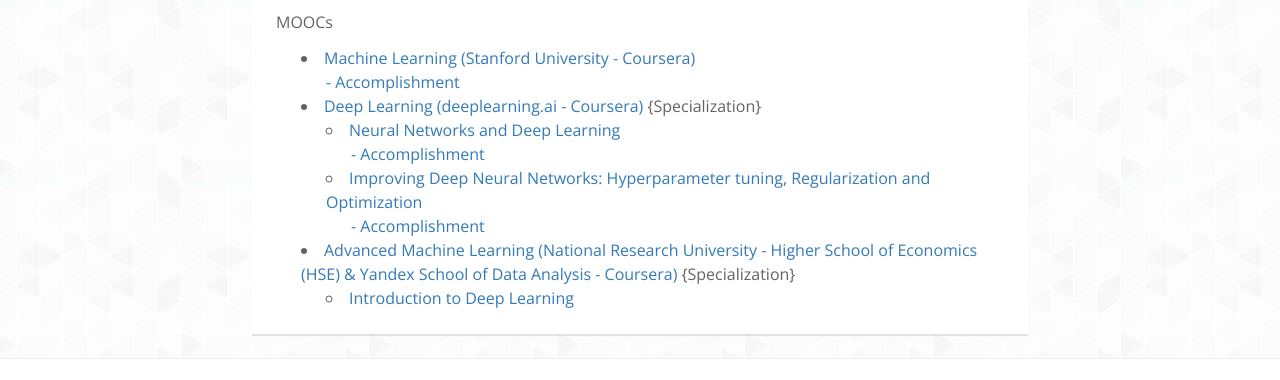
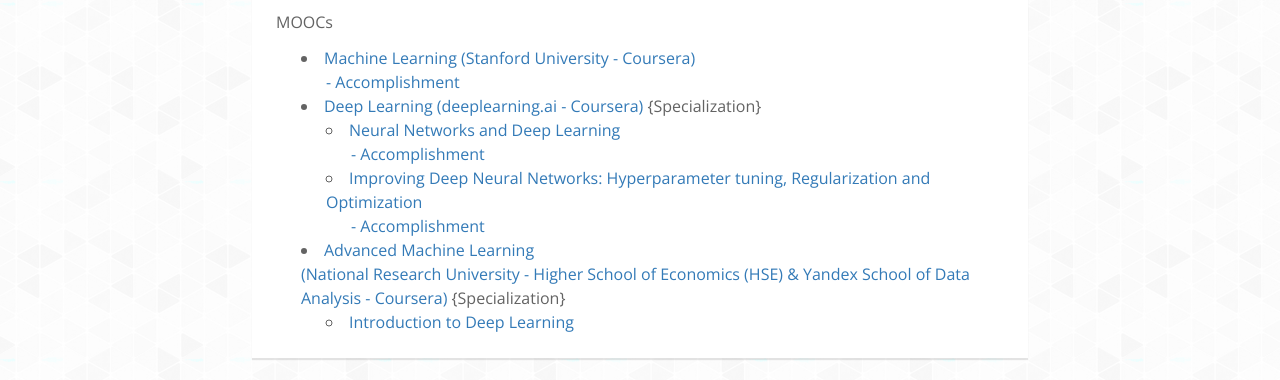
Before and after one commit to AShar97/ashar97.github.io, a plain HTML site: page certifications/index.html in a window 1280 px wide. Shown: the part 189-569 px from the top of the page. Drawn offline with nearby package versions, Linux system fonts and the light colour scheme; files whose address does not match are found by name.

Commit message:
Certifications webpage edited.

```diff
--- a/certifications/index.html
+++ b/certifications/index.html
@@ -101,7 +101,7 @@
                         			</ul>
                         		</li>
                         		<li>
-                        			<a href="https://www.coursera.org/specializations/aml/">Advanced Machine Learning (National Research University - Higher School of Economics (HSE) &amp; Yandex School of Data Analysis - Coursera)</a> <sup>{Specialization}</sup>
+                        			<a href="https://www.coursera.org/specializations/aml/">Advanced Machine Learning<br />(National Research University - Higher School of Economics (HSE) &amp; Yandex School of Data Analysis - Coursera)</a> <sup>{Specialization}</sup>
                         			<ul style="list-style-type:circle">
                         				<li>
                         					<a href="https://www.coursera.org/learn/intro-to-deep-learning/">Introduction to Deep Learning</a>
```
